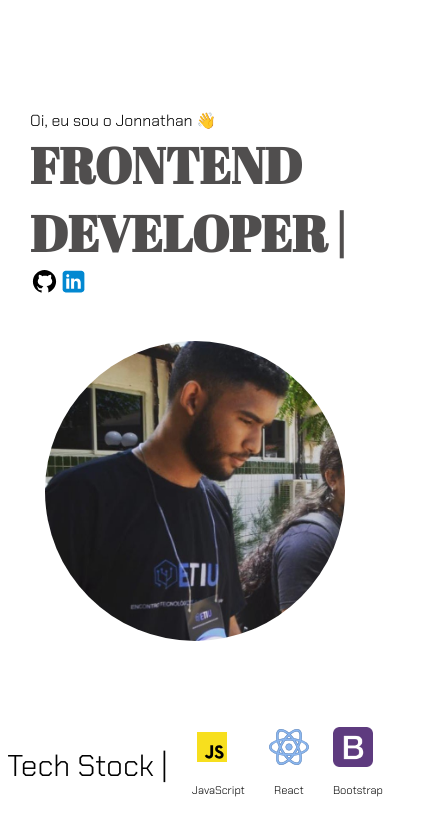
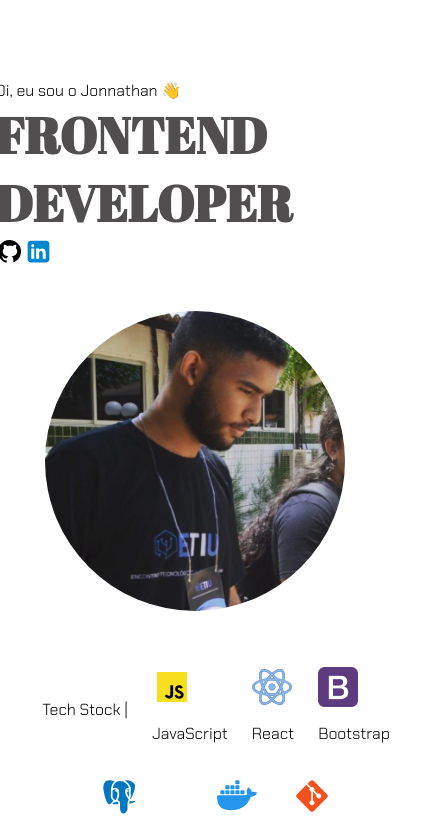
Before and after one commit to pjonnathan/Portfolio, a React (Vite) app: page / in a window 390 px wide. Shown: the top 831 px of the page, 432 px wide, since content can reach past the window. Built offline with nearby package versions, Linux system fonts and the light colour scheme; a web font is replaced by a local one.

Commit message:
media screen

```diff
--- a/src/componets/contato/contato.css
+++ b/src/componets/contato/contato.css
@@ -103,4 +103,8 @@
         padding: 1rem;
         margin-left: 0;
     }
+
+    .contato-footer {
+        width: 26rem;
+    }
 }
--- a/src/componets/home/home.css
+++ b/src/componets/home/home.css
@@ -1,5 +1,4 @@
 .informaçoes {
-    animation: inicializar .7s forwards;
     margin-top: 80px;
     padding: 30px;
     display: flex;
@@ -27,13 +26,6 @@
 .text h2 {
     font-size: 50px;
     color: rgb(80, 78, 78);
-}
-
-.digitando::after {
-    content: '|';
-    margin-left: 5px;
-    opacity: 1;
-    animation: pisca .5s infinite;
 }
 
 .text p {
@@ -84,10 +76,21 @@
 @media screen and (max-width: 1000px) {
     .informaçoes {
         display: flex;
+        text-align: center;
         flex-direction: column;
     }
+}
 
-    .text {
-        width: 100%;
+@media screen and (max-width: 720px) {
+    .informaçoes {
+        padding: 0;
+    }
+
+    .tecnologias p {
+        font-size: 1rem;
+    }
+
+    .tecnologias {
+        width: 27rem;
     }
 }
```
